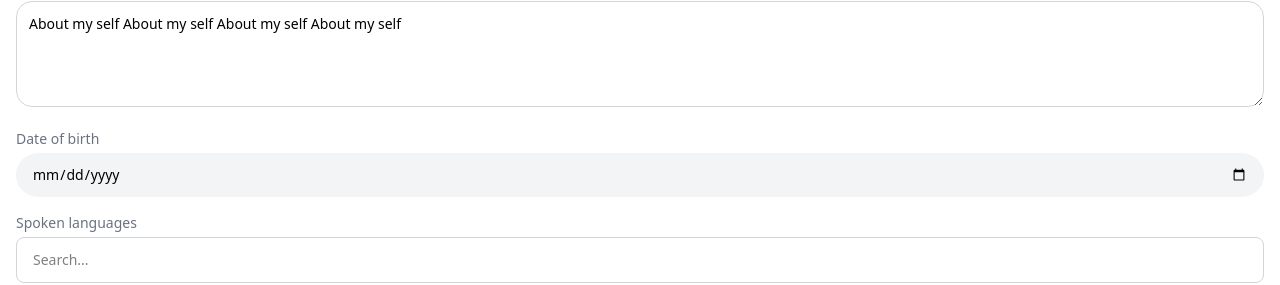
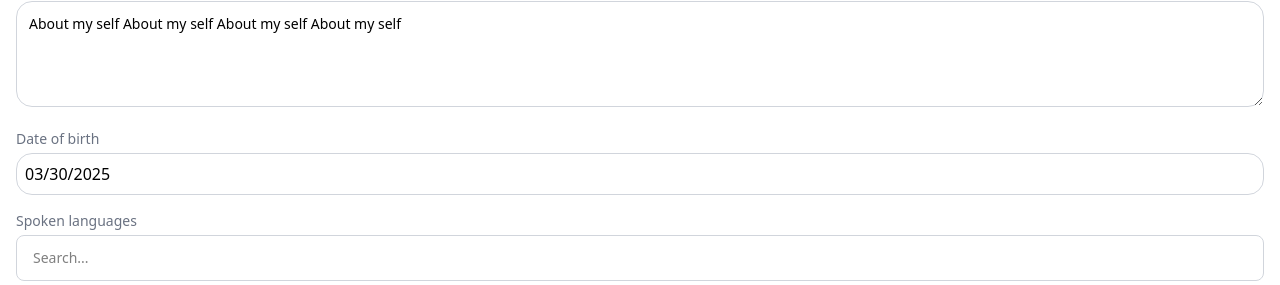
Before and after one commit to Lior-Lavon/Roomify-FE, a React (Vite) app: page /profile in a window 1280 px wide. Both pictures are taken after a click on the button "Tenant". Shown: the part 303-588 px from the top of the page. Built offline with nearby package versions, Linux system fonts and the light colour scheme.

Commit message:
fixing profile

```diff
--- a/src/pages/Profile/ProfileView.jsx
+++ b/src/pages/Profile/ProfileView.jsx
@@ -3,6 +3,8 @@ import { Pencil, Check } from "lucide-react";
 import FemaleImage from "../../assets/female.jpg";
 import { InputField, RoomCardMini, TopBar } from "../../components";
 import usePreventPullToRefresh from "../../utils/hooks/usePreventPullToRefresh";
+import "react-datepicker/dist/react-datepicker.css";
+import DatePicker from "react-datepicker";
 
 const ProfileView = () => {
   const topRef = useRef(null);
@@ -10,6 +12,7 @@ const ProfileView = () => {
   const [height, setHeight] = useState(0);
   const [profileType, setProfileType] = useState("Landlord");
   const [showPasswordFields, setShowPasswordFields] = useState(false);
+  const [startDate, setStartDate] = useState(new Date());
 
   const handleProfileTypeChange = (type) => {
     setProfileType(type);
@@ -122,7 +125,17 @@ const ProfileView = () => {
               </div>
 
               {/* Date of Birth */}
-              <InputField label="Date of birth" type="date" />
+              {/* <InputField label="Date of birth" type="date" /> */}
+              <div className="flex flex-col">
+                <label className="text-sm text-gray-500 block mb-1">
+                  Date of birth
+                </label>
+                <DatePicker
+                  className="w-full border border-gray-300 rounded-2xl py-2 pl-2"
+                  selected={startDate}
+                  onChange={(date) => setStartDate(date)}
+                />
+              </div>
 
               {/* Spoken Languages (Searchable Dropdown with Tags) */}
               <SearchableMultiSelectField
@@ -137,19 +150,16 @@ const ProfileView = () => {
                   "Italian",
                 ]}
               />
-
               {/* Living in Country */}
               <SelectField
                 label="Country of residence"
                 options={["Netherlands", "Germany", "France", "Spain"]}
               />
-
               {/* Nationality */}
               <SelectField
                 label="Nationality"
                 options={["Arab", "Dutch", "French", "Other"]}
               />
-
               {/* Status */}
               <SelectField
                 label="Student"
@@ -160,19 +170,15 @@ const ProfileView = () => {
                   "Looking for a job",
                 ]}
               />
-
               {/* Education level */}
               <SelectField
                 label="Status"
                 options={["College", "Bachelor", "Master", "...."]}
               />
-
               {/* Has a Pet */}
               <YesNoToggle label="Pet" />
-
               {/* Smoking Inside */}
               <YesNoToggle label="Smoking" />
-
               <button className="w-full mt-6 border border-[#ff5733] text-[#ff5733] rounded-full py-2 ">
                 Save changes
               </button>
```
